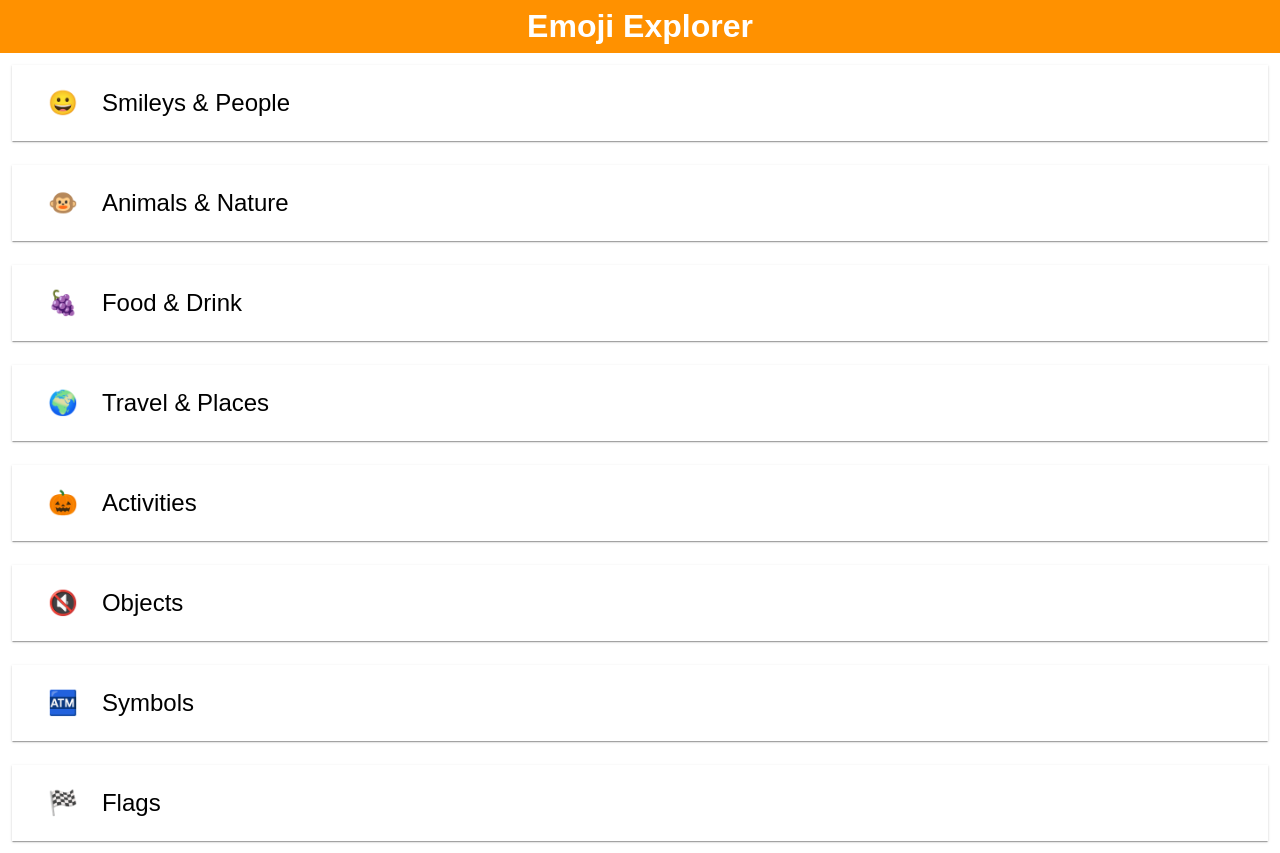
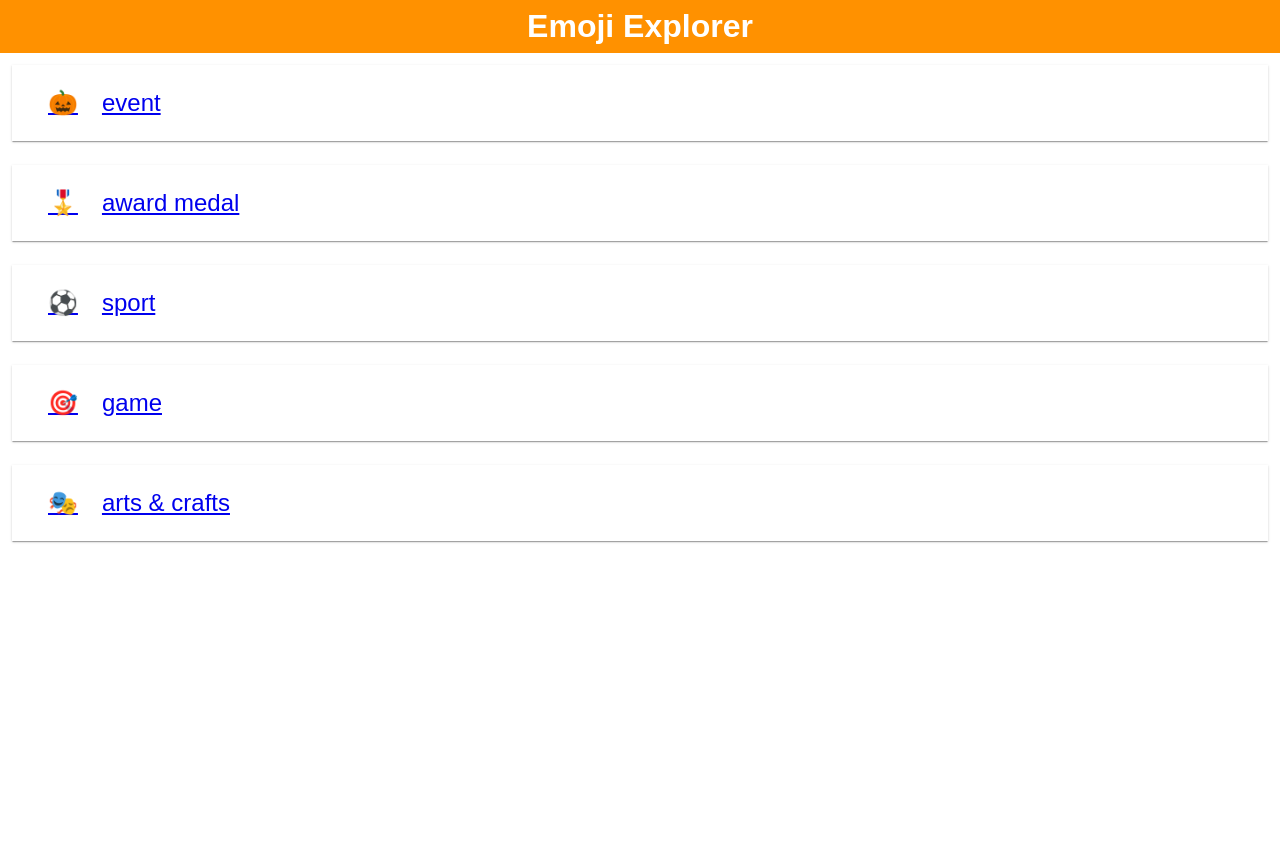
Before and after one commit to kuukienator/emoji-explorer, a React (Create React App) app: page /group/Activities in a window 1280 px wide. After the commit the page ends 800 px from the top, so only its background shows below. Built offline with nearby package versions, Linux system fonts and the light colour scheme.

Commit message:
add react-router

```diff
--- a/package.json
+++ b/package.json
@@ -5,6 +5,7 @@
   "dependencies": {
     "react": "^16.4.2",
     "react-dom": "^16.4.2",
+    "react-router-dom": "^4.3.1",
     "react-scripts": "1.1.4"
   },
   "scripts": {
--- a/src/App.jsx
+++ b/src/App.jsx
@@ -1,4 +1,5 @@
 import React, { Component } from 'react';
+import { BrowserRouter as Router, Route, Link } from 'react-router-dom';
 import './App.css';
 
 // import EmojiGroup from './components/EmojiGroup/EmojiGroup';
@@ -25,44 +26,62 @@ class App extends Component {
 
     render() {
         return (
+            <Router>
                 <div className="container">
                     <div className="header">
                         <h1>Emoji Explorer</h1>
                     </div>
 
-                {!this.state.activeGroup && (
+                    <Route
+                        exact
+                        path="/"
+                        render={props => (
                             <EmojiGroupButtons
+                                {...props}
                                 groups={this.state.emojiData}
-                        setGroupHandler={activeGroupName =>
-                            this.setState({
-                                activeGroupName,
-                                activeGroup: this.state.emojiData.find(
-                                    g => g.name === activeGroupName
-                                )
-                            })
+                            />
+                        )}
+                    />
+                    <Route
+                        exact
+                        path="/group/:groupName"
+                        render={props => (
+                            <EmojiSubgroupButtons
+                                {...props}
+                                group={props.match.params.groupName}
+                                subgroups={
+                                    this.state.emojiData.find(
+                                        e =>
+                                            e.name ===
+                                            props.match.params.groupName
+                                    ).subgroups
                                 }
                             />
                         )}
+                    />
 
-                {!this.state.activeSubgroup &&
-                    this.state.activeGroup && (
-                        <EmojiSubgroupButtons
-                            subgroups={this.state.activeGroup.subgroups}
-                            setSubgroupHandler={activeSubgroupName =>
-                                this.setState({
-                                    activeSubgroupName,
-                                    activeSubgroup: this.state.activeGroup.subgroups.find(
-                                        sb => sb.name === activeSubgroupName
+                    <Route
+                        exact
+                        path="/group/:groupName/subgroup/:subgroupName"
+                        render={props => (
+                            <EmojiSubgroup
+                                {...props}
+                                subgroup={this.state.emojiData
+                                    .find(
+                                        e =>
+                                            e.name ===
+                                            props.match.params.groupName
                                     )
-                                })
-                            }
+                                    .subgroups.find(
+                                        e =>
+                                            e.name ===
+                                            props.match.params.subgroupName
+                                    )}
                             />
                         )}
-
-                {this.state.activeSubgroup && (
-                    <EmojiSubgroup subgroup={this.state.activeSubgroup} />
-                )}
+                    />
                 </div>
+            </Router>
         );
     }
 }
--- a/src/components/EmojiGroupButtons/EmojiGroupButtons.jsx
+++ b/src/components/EmojiGroupButtons/EmojiGroupButtons.jsx
@@ -1,17 +1,18 @@
 import React from 'react';
+import { Link } from 'react-router-dom';
 
 const EmojiGroupButtons = ({ groups, setGroupHandler }) => {
     return (
         <div className="emojiGroup-list">
             {groups.map(group => (
-                <button
+                <Link
+                    to={`/group/${group.name}`}
                     className="emojiGroup-button"
                     key={group.name}
-                    onClick={e => setGroupHandler(group.name)}
                 >
                     <span>{group.subgroups[0].emojis[0].emoji}</span>
                     <span>{group.name}</span>
-                </button>
+                </Link>
             ))}
         </div>
     );
--- a/src/components/EmojiSubgroupButtons/EmojiSubgroupButtons.jsx
+++ b/src/components/EmojiSubgroupButtons/EmojiSubgroupButtons.jsx
@@ -1,17 +1,18 @@
 import React from 'react';
+import { Link } from 'react-router-dom';
 
-const EmojiSubgroupButtons = ({ subgroups, setSubgroupHandler }) => {
+const EmojiSubgroupButtons = ({ subgroups, group, setSubgroupHandler }) => {
     return (
         <div className="emojiGroup-list">
             {subgroups.map(subgroup => (
-                <button
+                <Link
+                    to={`/group/${group}/subgroup/${subgroup.name}`}
                     className="emojiGroup-button"
                     key={subgroup.name}
-                    onClick={e => setSubgroupHandler(subgroup.name)}
                 >
                     <span>{subgroup.emojis[0].emoji}</span>
                     <span>{subgroup.name.split('-').join(' ')}</span>
-                </button>
+                </Link>
             ))}
         </div>
     );
```
Also changed, not shown: 1 other file (tests, documents, lock files or other folders). Lines whose indentation alone changed are shown as unchanged.
